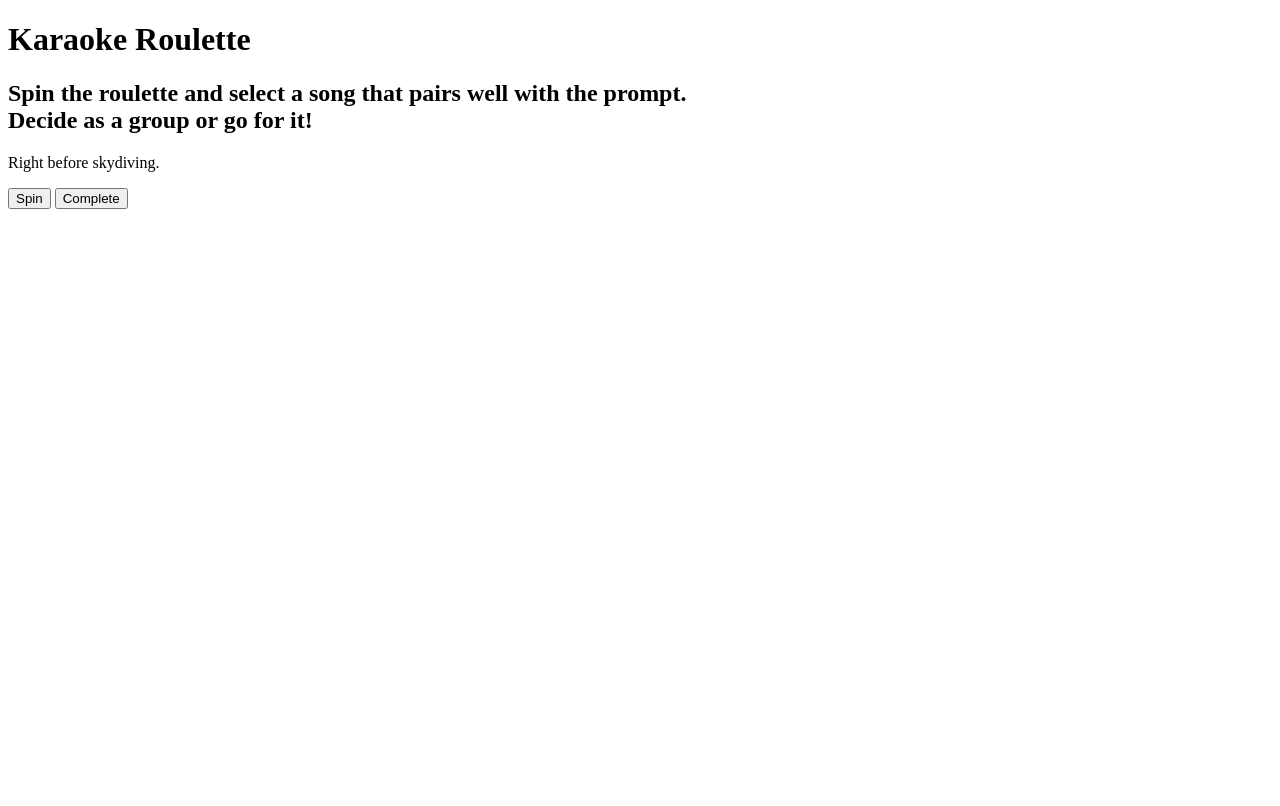
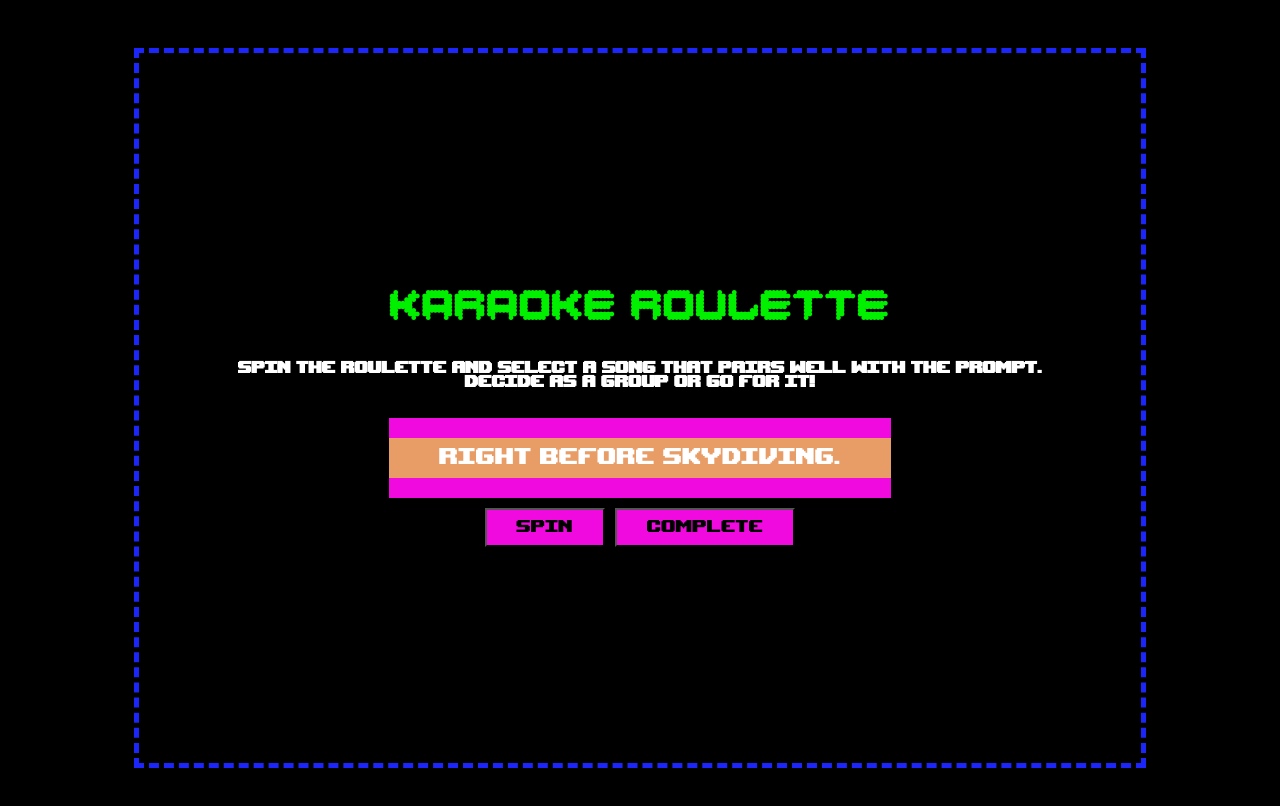
Before and after one commit to raf-l8bloomer/Karaoke-Roulette, a plain HTML site: page index.html in a window 1280 px wide. Drawn offline with Linux system fonts and the light colour scheme.

Commit message:
Styled with SASS

```diff
--- a/app.js
+++ b/app.js
@@ -3,7 +3,16 @@ const data = [
     "Opening a Sonny Angel you already have",
     "Rolling a 7 in Catan",
     "Audition for your vape back",
-    "This would kill a victorian child"
+    "This would kill a victorian child",
+    "You have to poo but there's 12 other people in the adjacent room",
+    "You've been chosen as tribute for The Hunger Games",
+    "Revenge Era",
+    "The last cigarette in the box",
+    "Stuck in an elevator with your crush",
+    "You've just discovered electricity",
+    "Finding the perfect meme for the groupchat before the someone else replies",
+    "Voicemail song",
+    "Empty parking lot acoustics"
 ]
 
 const skippedPrompts = [];
--- a/index.html
+++ b/index.html
@@ -5,16 +5,18 @@
     <meta charset="UTF-8">
     <meta name="viewport" content="width=device-width, initial-scale=1.0">
     <title>Karaoke Roulette</title>
+    <link rel="stylesheet" href="css/styles.css" type="text/css">
 </head>
 
 <body>
+    <div class="border">
         <header>
             <h1 class="title">Karaoke Roulette</h1>
             <h2 class="description">Spin the roulette and select a song that pairs well with the prompt.<br>
                 Decide as a group or go for it!</h2>
         </header>
-    <section>
-        <span >
+        <section class="interaction">
+            <span>
                 <p class="prompt">Right before skydiving.</p>
             </span>
             <div class="options">
@@ -23,6 +25,7 @@
             </div>
         </section>
         <script src="app.js"></script>
+    </div>
 </body>
 
 </html>
--- /dev/null
+++ b/scss/styles.scss
@@ -0,0 +1,118 @@
+@font-face {
+    font-family: 'Dance-Floor';
+    src: url('../fonts/dance-floor.woff2') format('woff2'),
+        url('../fonts/dance-floor.ttf') format('truetype');
+}
+
+@font-face {
+    font-family: 'Upheaval-Pro';
+    src: url('../fonts/UpheavalPro.woff2') format('woff2'),
+        url('../fonts/UpheavalPro.ttf') format('truetype');
+}
+
+/*COLORS */
+
+$green: #00F000;
+$blue: #1C26F8;
+$pink: #F10ADF;
+$orange: #E99D66;
+$black: #000000;
+$white: #fff;
+
+/*FONTS */
+$h1-font-stack: 'Dance-Floor', Arial, sans-serif;
+$font-stack: 'Upheaval-Pro', Arial, sans-serif;
+
+* {
+    box-sizing: border-box;
+}
+
+h1 {
+    font-family: $h1-font-stack;
+    font-size: 1.8rem;
+    color: $green;
+}
+
+h2 {
+    font-size: 1.4rem;
+    color: $white;
+}
+
+
+h2, p, button {
+    font-family: $font-stack;
+}
+
+p {
+    font-size: 2rem;
+    color: $white;
+}
+
+button {
+    font-size: 1.5rem;
+    width: 100%;
+    background-color: $pink;
+}
+
+header {
+    display: flex;
+    flex-direction: column;
+    justify-content: center;
+    align-items: center;
+    text-align: center;
+}
+
+body {
+    display: flex;
+    align-items: center;
+    justify-content: center;
+    height: 100vh;
+
+    background-color: $black;
+}
+
+
+.border {
+    border: 5px dashed $blue;
+    display: flex;
+    flex-direction: column;
+    justify-content: center;
+    align-items: center;
+    padding: 1.4rem;
+    margin: 0 2rem;
+    min-height: 90%;
+    min-width: 80%;
+
+}
+
+.interaction {
+    display: flex;
+    flex-direction: column;
+    justify-content: center;
+    align-items: center;
+}
+
+span {
+    background-color: $orange;
+    padding: 0 50px;
+    margin: 10px;
+    border-top: 20px $pink solid;
+    border-bottom: 20px $pink solid;
+
+}
+
+.prompt {
+    text-align: center;
+    margin: 10px 0
+}
+
+.options {
+    display: flex;
+    flex-direction: row;
+    justify-content: space-between;
+    gap: 10px;
+}
+
+.button {
+    padding: 10px 30px;
+}
```
Also changed, not shown: css/styles.css (added), fonts/UpheavalPro.ttf (added), fonts/UpheavalPro.woff2 (added), fonts/dance-floor.ttf (added), fonts/dance-floor.woff2 (added), 1 other file. Lines whose indentation alone changed are shown as unchanged.
